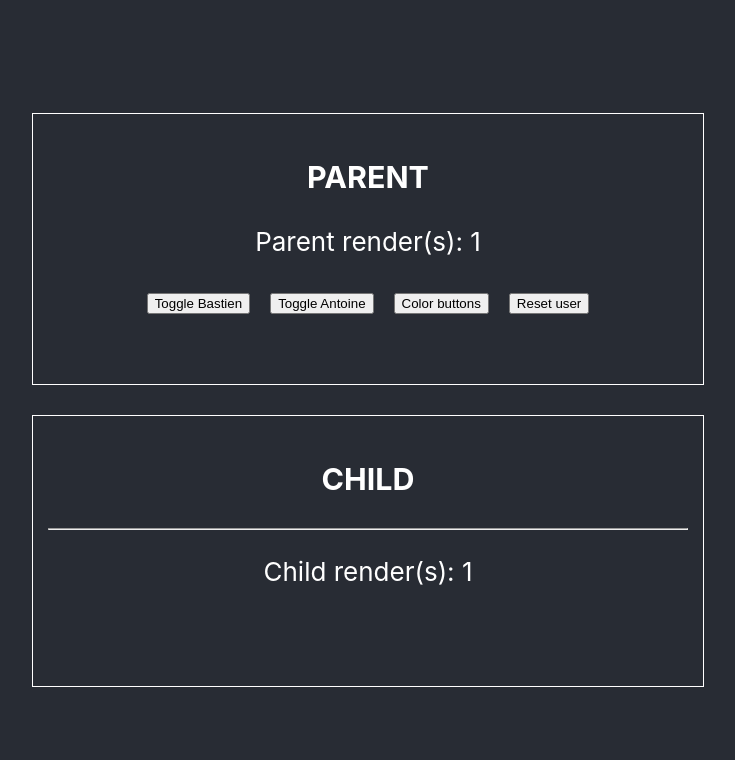
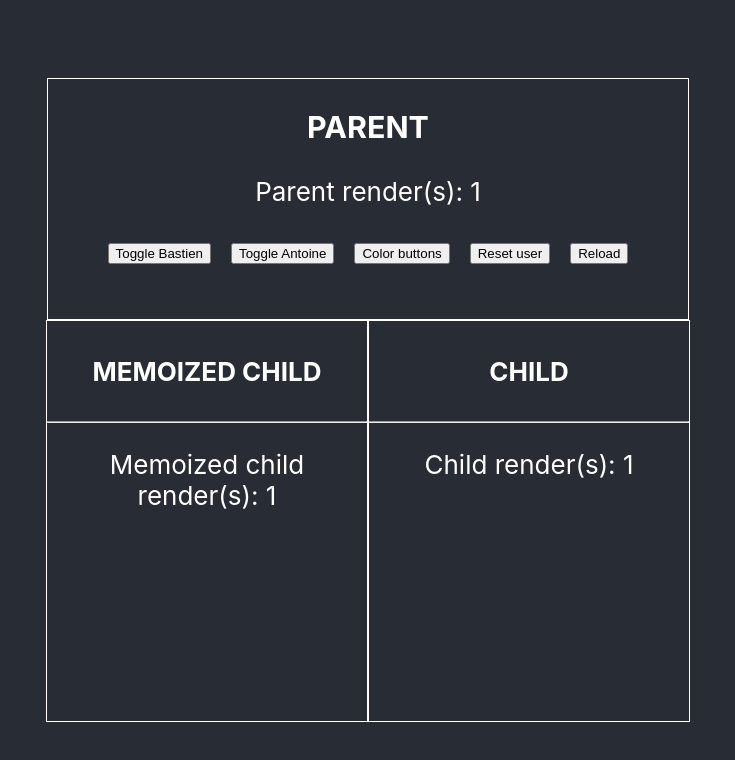
Before and after one commit to BastRatat/object-memoization, a React (Create React App) app: page / in a window 1280 px wide. Shown: the top 760 px of the page, without its empty margins (272-1007 px from the left). Built offline with nearby package versions, Linux system fonts and the light colour scheme.

Commit message:
Update README.md

```diff
--- a/src/App.css
+++ b/src/App.css
@@ -45,10 +45,20 @@ section {
   width: 50vw;
   height: 30vh;
   border: solid 1px white;
-  padding: 15px;
-  margin: 15px;
+  /* padding: 15px;
+  margin: 15px; */
 }
 
 .colored {
   background-color:cornsilk;
 }
+
+.child-section {
+  border: solid 1px white;
+  height: 50vh;
+  width: 25vw;
+}
+
+.children-wrapper {
+  display: flex;
+}
--- a/src/App.tsx
+++ b/src/App.tsx
@@ -1,9 +1,10 @@
 import { useState, useRef, useMemo } from 'react'
-import Child from './Child'
-import Button from './Button'
-import { InitialState, Users } from './types'
-import { userOne, userTwo } from './users'
-import { generateButtons } from './helpers'
+import MemoizedChild from './components/MemoizedChild'
+import Child from './components/Child'
+import Button from './components/Button'
+import { InitialState, Users } from './types/types'
+import { USER_ONE, USER_TWO } from './constants/users'
+import { generateButtons } from './helpers/helpers'
 import './App.css'
 
 const initialState: InitialState = {
@@ -18,12 +19,12 @@ const App = () => {
   const initialRef = useRef(0)
   const parentCounter = ++initialRef.current
 
-  const handleToggleUser = (user: Users): void => {
+  const toggleUser = (user: Users): void => {
     if (user === Users.BASTIEN) {
-      setToggleUser(userOne)
+      setToggleUser(USER_ONE)
     }
     if (user === Users.ANTOINE) {
-      setToggleUser(userTwo)
+      setToggleUser(USER_TWO)
     }
   }
 
@@ -31,16 +32,21 @@ const App = () => {
     setToggleUser(initialState)
   }
 
-  const handleColoringButton = (): void => {
+  const colorButtons = (): void => {
     setAreButtonsColored(!areButtonsColored)
+  }
+
+  const reloadPage = () => {
+    window.location.reload()
   }
 
   const buttonsData = useMemo(
     () =>
       generateButtons(areButtonsColored, {
-        handleToggleUser,
-        handleColoringButton,
+        toggleUser,
+        colorButtons,
         resetUser,
+        reloadPage,
       }),
     // eslint-disable-next-line react-hooks/exhaustive-deps
     [areButtonsColored],
@@ -52,11 +58,15 @@ const App = () => {
         <section>
           <h3>PARENT</h3>
           <p>Parent render(s): {parentCounter}</p>
-          {buttonsData.map(({ label, colored, onClick }) => (
-            <Button {...{ label, colored, onClick }} />
+          {buttonsData.map(props => (
+            <Button {...props} />
           ))}
+        {/* <button onClick={reloadPage}>Reload</button> */}
         </section>
+        <div className="children-wrapper">
+        <MemoizedChild {...{ user }} />
         <Child {...{ user }} />
+        </div>
       </header>
     </div>
   )
--- a/src/Button.tsx
+++ b/src/components/Button.tsx
@@ -1,4 +1,4 @@
-import { ButtonProps } from './types'
+import { ButtonProps } from '../types/types'
 
 const Button = ({ label, onClick, colored }: ButtonProps) => {
   return (
--- a/src/Child.tsx
+++ b/src/components/Child.tsx
@@ -1,20 +1,19 @@
-import { useRef, memo } from 'react'
-import { ChildProps } from './types'
-import { arePropsEqual } from './helpers'
+import { useRef } from 'react'
+import { ChildProps } from '../types/types'
 
 const Child = ({ user }: ChildProps) => {
   const initialRef = useRef(0)
   const childCounter = ++initialRef.current
   return (
-    <section>
-      <h3>CHILD</h3>
+    <div className="child-section">
+      <h4>CHILD</h4>
       {Object.entries(user).map(([key, value]) => (
         <p {...{ key }}>{value}</p>
       ))}
       <hr />
       <p>Child render(s): {childCounter}</p>
-    </section>
+    </div>
   )
 }
 
-export default memo(Child, arePropsEqual)
+export default Child
--- /dev/null
+++ b/src/components/MemoizedChild.tsx
@@ -0,0 +1,20 @@
+import { useRef, memo } from 'react'
+import { ChildProps } from '../types/types'
+import { arePropsEqual } from '../helpers/helpers'
+
+const MemoizedChild = ({ user }: ChildProps) => {
+  const initialRef = useRef(0)
+  const childCounter = ++initialRef.current
+  return (
+    <div className="child-section">
+      <h4>MEMOIZED CHILD</h4>
+      {Object.entries(user).map(([key, value]) => (
+        <p {...{ key }}>{value}</p>
+      ))}
+      <hr />
+      <p>Memoized child render(s): {childCounter}</p>
+    </div>
+  )
+}
+
+export default memo(MemoizedChild, arePropsEqual)
--- a/src/users.tsx
+++ b/src/constants/users.tsx
@@ -1,12 +1,12 @@
-const userOne = {
+const USER_ONE = {
   id: 1,
   firstName: "Bastien",
   lastName: "Ratat",
 };
-const userTwo = {
+const USER_TWO = {
   id: 2,
   firstName: "Antoine",
   lastName: "Ratat",
 };
 
-export { userOne, userTwo };
+export { USER_ONE, USER_TWO };
--- a/src/helpers.tsx
+++ b/src/helpers/helpers.tsx
@@ -1,4 +1,4 @@
-import { ChildProps, ButtonLabels, Users } from './types'
+import { ChildProps, ButtonLabels, Users, Handlers } from '../types/types'
 
 const arePropsEqual = (
   prevProps: ChildProps,
@@ -19,29 +19,34 @@ const arePropsEqual = (
   return false
 }
 
-const generateButtons = (areButtonsColored: boolean, handlers: any) => {
-  const { handleToggleUser, handleColoringButton, resetUser } = handlers
+const generateButtons = (areButtonsColored: boolean, handlers: Handlers) => {
+  const { toggleUser, colorButtons, resetUser, reloadPage } = handlers
   return [
     {
       label: ButtonLabels.TOGGLE_BASTIEN,
       colored: areButtonsColored,
-      onClick: () => handleToggleUser(Users.BASTIEN),
+      onClick: () => toggleUser(Users.BASTIEN),
     },
     {
       label: ButtonLabels.TOGGLE_ANTOINE,
       colored: areButtonsColored,
-      onClick: () => handleToggleUser(Users.ANTOINE),
+      onClick: () => toggleUser(Users.ANTOINE),
     },
     {
       label: ButtonLabels.COLOR_BUTTON,
       colored: areButtonsColored,
-      onClick: handleColoringButton,
+      onClick: colorButtons,
     },
     {
       label: ButtonLabels.RESET_USER,
       colored: areButtonsColored,
       onClick: resetUser,
     },
+    {
+      label: ButtonLabels.RELOAD_PAGE,
+      colored: areButtonsColored,
+      onClick: reloadPage
+    }
   ]
 }
 
--- a/src/types.tsx
+++ b/src/types/types.tsx
@@ -8,6 +8,7 @@ export enum ButtonLabels {
   TOGGLE_ANTOINE = 'Toggle Antoine',
   COLOR_BUTTON = 'Color buttons',
   RESET_USER = 'Reset user',
+  RELOAD_PAGE = 'Reload'
 }
 
 export interface InitialState {
@@ -25,3 +26,12 @@ export interface ButtonProps {
   onClick: (event?: React.MouseEvent<HTMLButtonElement, MouseEvent>) => void
   colored: boolean
 }
+
+type Setter = () => void
+
+export interface Handlers {
+  toggleUser: (user: Users) => void
+  colorButtons: Setter
+  resetUser: Setter
+  reloadPage: Setter
+}
```
Also changed, not shown: 1 other file (tests, documents, lock files or other folders).
